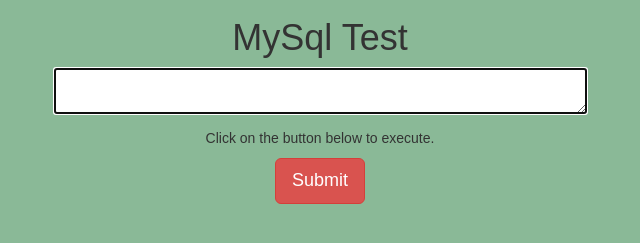
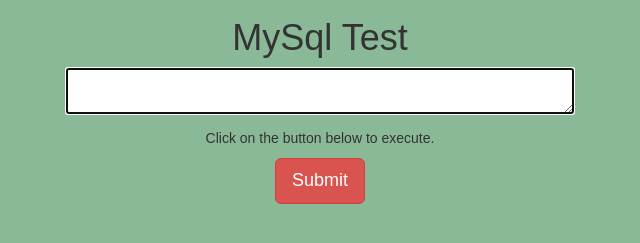
Before and after one commit to briandooley/fh_mysql, a plain HTML site: page client/default/index.html in a window 1280 px wide. Shown: the part 119-362 px from the top of the page, without its empty margins (320-960 px from the left). Drawn offline with nearby package versions, Linux system fonts and the light colour scheme; files whose address does not match are found by name.

Commit message:
update file /client/default/index.html

```diff
--- a/client/default/index.html
+++ b/client/default/index.html
@@ -23,7 +23,7 @@
 		<p></p>
 
 		<form>
-			<textarea rows="2" cols="63" autofocus maxlength="200" required wrap="soft" id="sqlquery"></textarea>
+			<textarea rows="2" cols="60" autofocus maxlength="200" required wrap="soft" id="sqlquery"></textarea>
 
 <!--			Query: <input type="text" name="sqlquery" size="300"> -->
 		</form>
```
